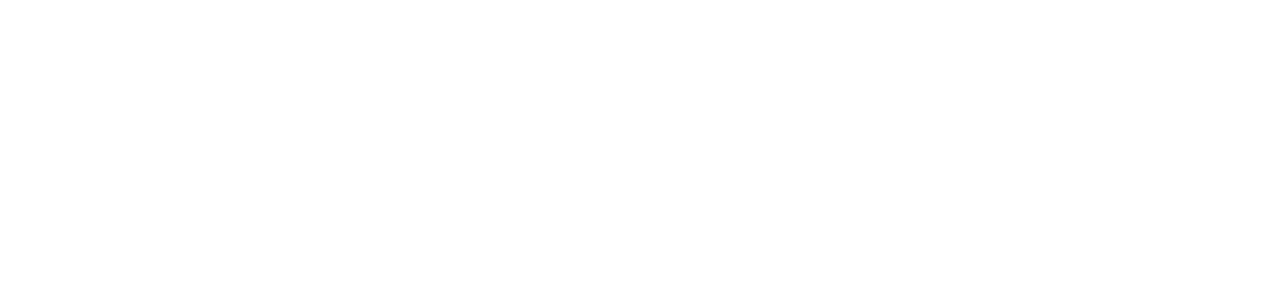
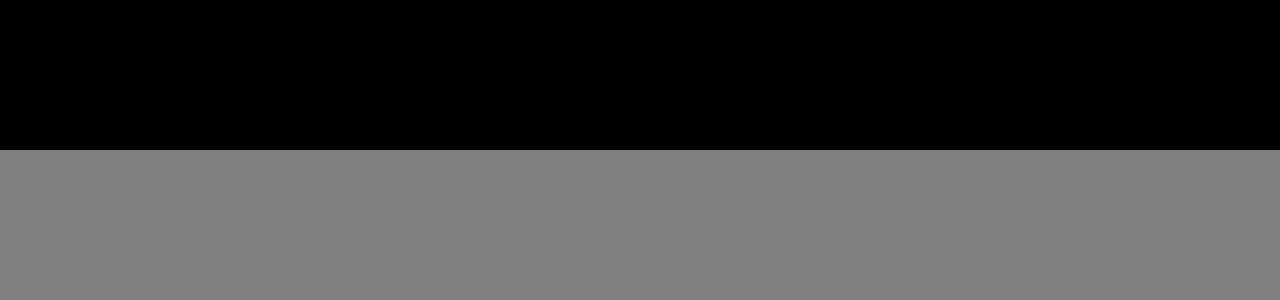
Before and after one commit to BiagioCaputo/vite-boolflix, a Vue app: page / in a window 1280 px wide. Shown: the top 300 px of the page. Built offline with nearby package versions, Linux system fonts and the light colour scheme.

Commit message:
created AppHeader and AppMain components, added background

```diff
--- a/src/App.vue
+++ b/src/App.vue
@@ -1,9 +1,23 @@
-<script setup>
+<script>
 import axios from 'axios';
+import { store } from './data/store';
+import AppHeader from './components/AppHeader.vue';
+import AppMain from './components/AppMain.vue';
+export default {
+  name: 'Boolflix',
+  components: { AppHeader, AppMain },
+  data: () => ({ store }),
 
+ methods: {}
+
+}
 </script>
 
 <template>
+  <div>
+    <AppHeader />
+    <AppMain />
+  </div>
 
 </template>
 
--- a/src/assets/scss/_generics.scss
+++ b/src/assets/scss/_generics.scss
@@ -0,0 +1,3 @@
+body{
+    background-color: grey;
+}
--- /dev/null
+++ b/src/components/AppHeader.vue
@@ -0,0 +1,28 @@
+<script>
+export default {
+  name: 'AppHeader',
+  components: {},
+}
+
+
+</script>
+
+<template>
+    <header>
+
+    </header>
+
+</template>
+
+<style lang="scss" scoped>
+
+header{
+    background-color: black;
+    height: 150px;
+    position: fixed;
+    top:0;
+    left: 0;
+    right:0;
+}
+
+</style>
--- /dev/null
+++ b/src/components/AppMain.vue
@@ -0,0 +1,20 @@
+<script>
+export default {
+  name: 'AppMain',
+  components: {},
+}
+
+
+</script>
+
+<template>
+    <main>
+
+    </main>
+
+</template>
+
+<style lang="scss" scoped>
+
+
+</style>
```
